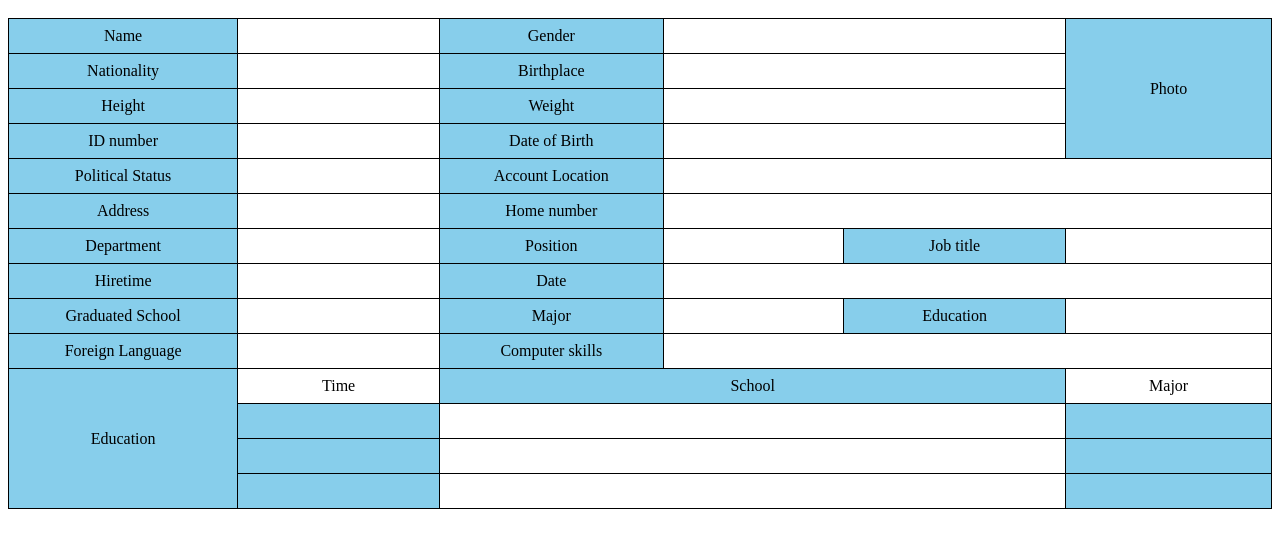
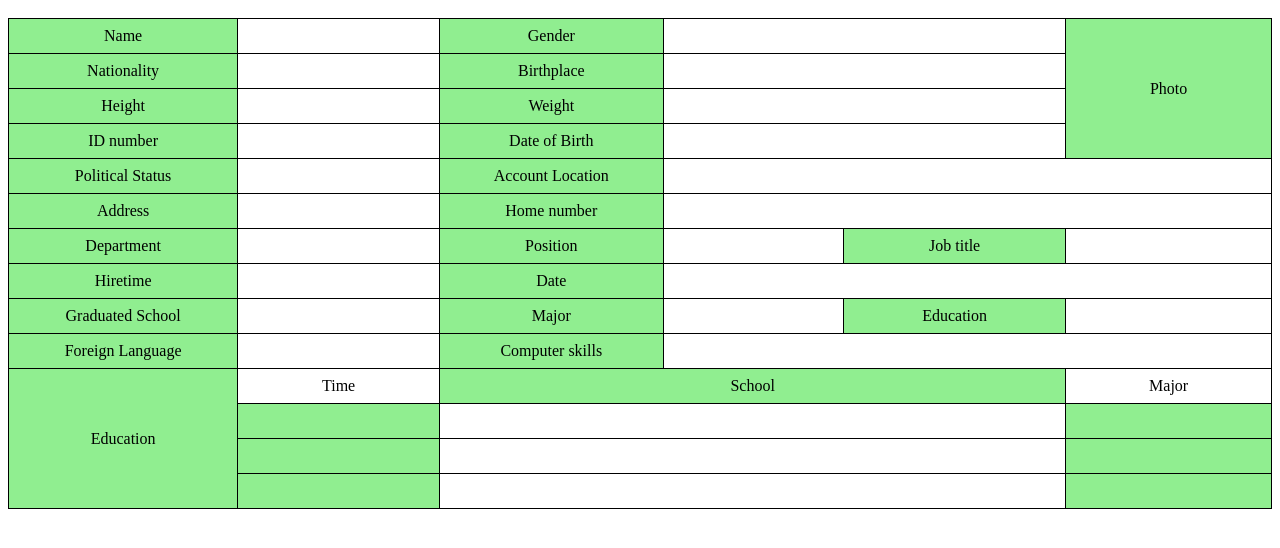
Before and after one commit to pknigth/Form-1, a plain HTML site: page index.html in a window 1280 px wide. Shown: the part 48-596 px from the top of the page. Drawn offline with Linux system fonts and the light colour scheme.

Commit message:
Second Commit

```diff
--- a/style.css
+++ b/style.css
@@ -10,7 +10,7 @@ table{
   }
 
   td:nth-child(odd){
-    background: skyblue;
+    background: lightgreen;
   }
 
   .lang{
```
